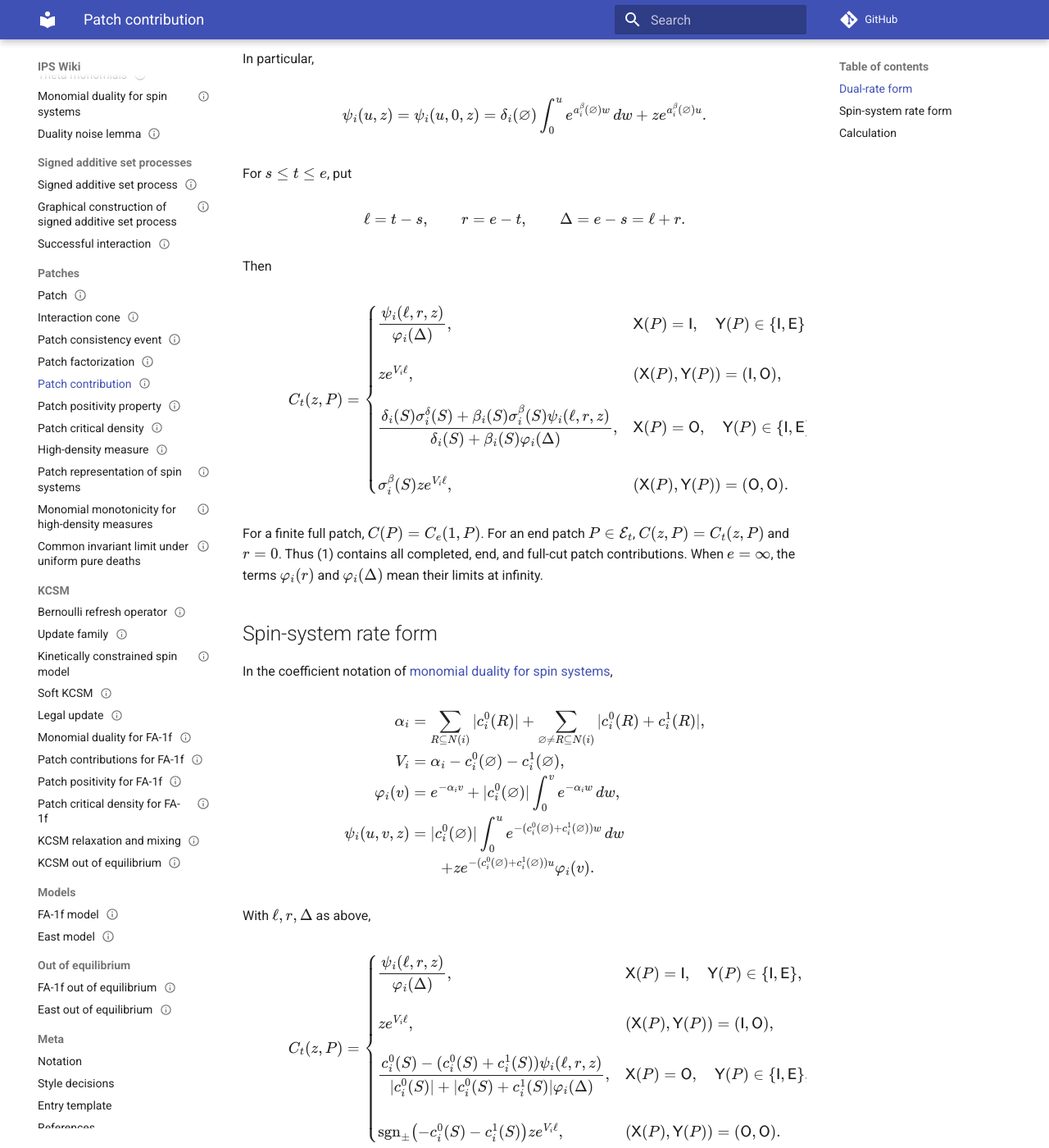
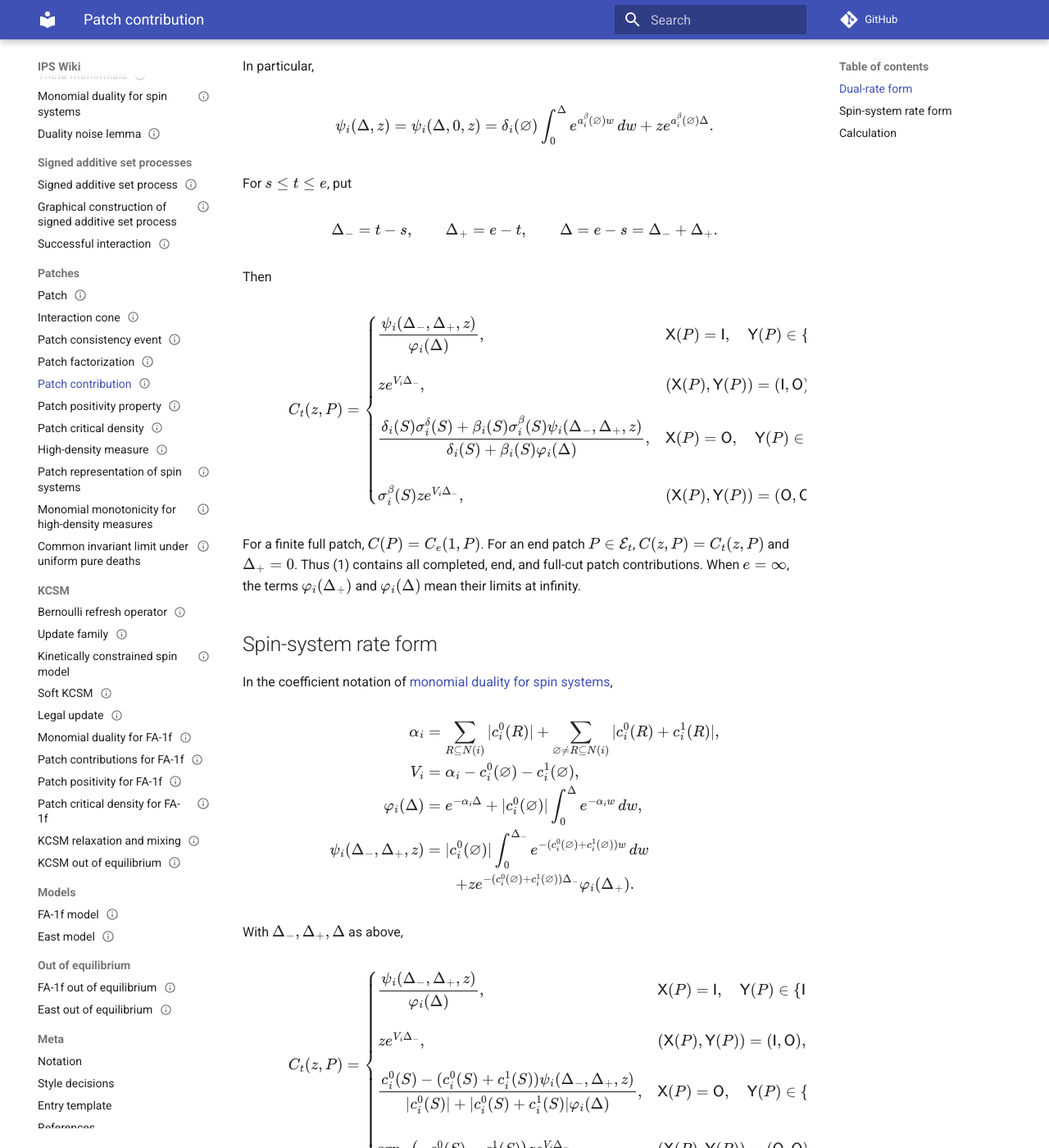
Before and after one commit to maciejgluchowski86-beep/ips-wiki, an MkDocs documentation site: the page built from docs/entries/patch-contribution.md, in a window 1280 px wide and 1400 px high, scrolled down 1473 px. Shown: the whole window at 82% size. Built offline with MkDocs 1.6.1 and Material for MkDocs 9.7.7, drawn with Linux system fonts in a browser that asks for light colours; comment, search, counter and statistics services are not loaded; some of the changed text lies outside the part shown.

Commit message:
Use Delta notation for patch durations

```diff
--- a/docs/entries/patch-contribution.md
+++ b/docs/entries/patch-contribution.md
@@ -36,14 +36,14 @@ $$
 \end{cases}
 $$
 
-When a patch is evaluated at \(v\in[s,e]\), use the endpoint convention
+When a patch is evaluated at \(q\in[s,e]\), use the endpoint convention
 
 $$
-X_v^P
+X_q^P
 =
 \begin{cases}
-X_s^P, & v=s,\\
-X_{v-}^P, & v>s.
+X_s^P, & q=s,\\
+X_{q-}^P, & q>s.
 \end{cases}
 $$
 
@@ -118,40 +118,40 @@ $$
 \\
 V_i&=\alpha_i+a_i^\beta(\vn),
 \\
-\varphi_i(v)
+\varphi_i(\Delta)
 &=
-e^{-\alpha_i v}
+e^{-\alpha_i\Delta}
 +
-\delta_i(\vn)\int_0^v e^{-\alpha_i w}\,dw,
+\delta_i(\vn)\int_0^\Delta e^{-\alpha_i w}\,dw,
 \\
-\psi_i(u,v,z)
+\psi_i(\Delta_-,\Delta_+,z)
 &=
-\delta_i(\vn)\int_0^u e^{a_i^\beta(\vn)w}\,dw
+\delta_i(\vn)\int_0^{\Delta_-} e^{a_i^\beta(\vn)w}\,dw
 +
-z e^{a_i^\beta(\vn)u}\varphi_i(v).
+z e^{a_i^\beta(\vn)\Delta_-}\varphi_i(\Delta_+).
 \end{aligned}
 $$
 
 In particular,
 
 $$
-\psi_i(u,z)
+\psi_i(\Delta,z)
 =
-\psi_i(u,0,z)
+\psi_i(\Delta,0,z)
 =
-\delta_i(\vn)\int_0^u e^{a_i^\beta(\vn)w}\,dw
+\delta_i(\vn)\int_0^\Delta e^{a_i^\beta(\vn)w}\,dw
 +
-z e^{a_i^\beta(\vn)u}.
+z e^{a_i^\beta(\vn)\Delta}.
 $$
 
 For \(s\le t\le e\), put
 
 $$
-\ell=t-s,
+\Delta_-=t-s,
 \qquad
-r=e-t,
+\Delta_+=e-t,
 \qquad
-\Delta=e-s=\ell+r.
+\Delta=e-s=\Delta_-+\Delta_+.
 $$
 
 Then
@@ -160,18 +160,18 @@ $$
 C_t(z,P)
 =
 \begin{cases}
-\dfrac{\psi_i(\ell,r,z)}{\varphi_i(\Delta)},
+\dfrac{\psi_i(\Delta_-,\Delta_+,z)}{\varphi_i(\Delta)},
 & \mathsf X(P)=\mathsf I,
 \quad
 \mathsf Y(P)\in\{\mathsf I,\mathsf E\},
 \\[1.2em]
-z e^{V_i\ell},
+z e^{V_i\Delta_-},
 & (\mathsf X(P),\mathsf Y(P))=(\mathsf I,\mathsf O),
 \\[1.2em]
 \dfrac{
 \delta_i(S)\sigma_i^\delta(S)
 +
-\beta_i(S)\sigma_i^\beta(S)\psi_i(\ell,r,z)
+\beta_i(S)\sigma_i^\beta(S)\psi_i(\Delta_-,\Delta_+,z)
 }{
 \delta_i(S)+\beta_i(S)\varphi_i(\Delta)
 },
@@ -179,13 +179,13 @@ z e^{V_i\ell},
 \quad
 \mathsf Y(P)\in\{\mathsf I,\mathsf E\},
 \\[1.5em]
-\sigma_i^\beta(S)z e^{V_i\ell},
+\sigma_i^\beta(S)z e^{V_i\Delta_-},
 & (\mathsf X(P),\mathsf Y(P))=(\mathsf O,\mathsf O).
 \end{cases}
 \tag{1}
 $$
 
-For a finite full patch, \(C(P)=C_e(1,P)\). For an end patch \(P\in\mathcal E_t\), \(C(z,P)=C_t(z,P)\) and \(r=0\). Thus (1) contains all completed, end, and full-cut patch contributions. When \(e=\infty\), the terms \(\varphi_i(r)\) and \(\varphi_i(\Delta)\) mean their limits at infinity.
+For a finite full patch, \(C(P)=C_e(1,P)\). For an end patch \(P\in\mathcal E_t\), \(C(z,P)=C_t(z,P)\) and \(\Delta_+=0\). Thus (1) contains all completed, end, and full-cut patch contributions. When \(e=\infty\), the terms \(\varphi_i(\Delta_+)\) and \(\varphi_i(\Delta)\) mean their limits at infinity.
 
 ## Spin-system rate form
 
@@ -203,40 +203,40 @@ V_i
 &=
 \alpha_i-c_i^0(\vn)-c_i^1(\vn),
 \\
-\varphi_i(v)
+\varphi_i(\Delta)
 &=
-e^{-\alpha_i v}
+e^{-\alpha_i\Delta}
 +
-|c_i^0(\vn)|\int_0^v e^{-\alpha_i w}\,dw,
+|c_i^0(\vn)|\int_0^\Delta e^{-\alpha_i w}\,dw,
 \\
-\psi_i(u,v,z)
+\psi_i(\Delta_-,\Delta_+,z)
 &=
 |c_i^0(\vn)|
-\int_0^u e^{-(c_i^0(\vn)+c_i^1(\vn))w}\,dw
+\int_0^{\Delta_-} e^{-(c_i^0(\vn)+c_i^1(\vn))w}\,dw
 \\
 &\qquad+
-z e^{-(c_i^0(\vn)+c_i^1(\vn))u}\varphi_i(v).
+z e^{-(c_i^0(\vn)+c_i^1(\vn))\Delta_-}\varphi_i(\Delta_+).
 \end{aligned}
 $$
 
-With \(\ell,r,\Delta\) as above,
+With \(\Delta_-,\Delta_+,\Delta\) as above,
 
 $$
 C_t(z,P)
 =
 \begin{cases}
-\dfrac{\psi_i(\ell,r,z)}{\varphi_i(\Delta)},
+\dfrac{\psi_i(\Delta_-,\Delta_+,z)}{\varphi_i(\Delta)},
 & \mathsf X(P)=\mathsf I,
 \quad
 \mathsf Y(P)\in\{\mathsf I,\mathsf E\},
 \\[1.2em]
-z e^{V_i\ell},
+z e^{V_i\Delta_-},
 & (\mathsf X(P),\mathsf Y(P))=(\mathsf I,\mathsf O),
 \\[1.2em]
 \dfrac{
 c_i^0(S)
 -
-(c_i^0(S)+c_i^1(S))\psi_i(\ell,r,z)
+(c_i^0(S)+c_i^1(S))\psi_i(\Delta_-,\Delta_+,z)
 }{
 |c_i^0(S)|
 +
@@ -247,7 +247,7 @@ c_i^0(S)
 \mathsf Y(P)\in\{\mathsf I,\mathsf E\},
 \\[1.5em]
 \operatorname{sgn}_\pm\bigl(-c_i^0(S)-c_i^1(S)\bigr)
-z e^{V_i\ell},
+z e^{V_i\Delta_-},
 & (\mathsf X(P),\mathsf Y(P))=(\mathsf O,\mathsf O).
 \end{cases}
 \tag{2}
@@ -264,7 +264,7 @@ $$
 =
 e^{-\alpha_i\Delta}
 +
-\delta_i(\vn)\int_0^\Delta e^{-\alpha_i u}\,du
+\delta_i(\vn)\int_0^\Delta e^{-\alpha_i w}\,dw
 =
 \varphi_i(\Delta).
 \tag{3}
@@ -284,24 +284,24 @@ z^{X_t^P}
 \\
 &\qquad=
 \delta_i(\vn)
-\int_0^\ell e^{(V_i-\alpha_i)u}\,du
+\int_0^{\Delta_-} e^{(V_i-\alpha_i)w}\,dw
 \\
 &\qquad\quad+
-z e^{(V_i-\alpha_i)\ell}
+z e^{(V_i-\alpha_i)\Delta_-}
 \left[
-e^{-\alpha_i r}
+e^{-\alpha_i\Delta_+}
 +
-\delta_i(\vn)\int_0^r e^{-\alpha_i u}\,du
+\delta_i(\vn)\int_0^{\Delta_+} e^{-\alpha_i w}\,dw
 \right]
 \\
 &\qquad=
 \delta_i(\vn)
-\int_0^\ell e^{a_i^\beta(\vn)u}\,du
+\int_0^{\Delta_-} e^{a_i^\beta(\vn)w}\,dw
 +
-z e^{a_i^\beta(\vn)\ell}\varphi_i(r)
+z e^{a_i^\beta(\vn)\Delta_-}\varphi_i(\Delta_+)
 \\
 &\qquad=
-\psi_i(\ell,r,z).
+\psi_i(\Delta_-,\Delta_+,z).
 \end{aligned}
 \tag{4}
 $$
@@ -331,7 +331,7 @@ $$
 \frac{
 \delta_i(S)\sigma_i^\delta(S)
 +
-\beta_i(S)\sigma_i^\beta(S)\psi_i(\ell,r,z)
+\beta_i(S)\sigma_i^\beta(S)\psi_i(\Delta_-,\Delta_+,z)
 }{
 \delta_i(S)+\beta_i(S)
 }.
@@ -346,10 +346,10 @@ $$
 C_t(z,P)
 =
 \begin{cases}
-z e^{V_i\ell},
+z e^{V_i\Delta_-},
 & \mathsf X(P)=\mathsf I,
 \\
-\sigma_i^\beta(S)z e^{V_i\ell},
+\sigma_i^\beta(S)z e^{V_i\Delta_-},
 & \mathsf X(P)=\mathsf O,
 \end{cases}
 $$
```
